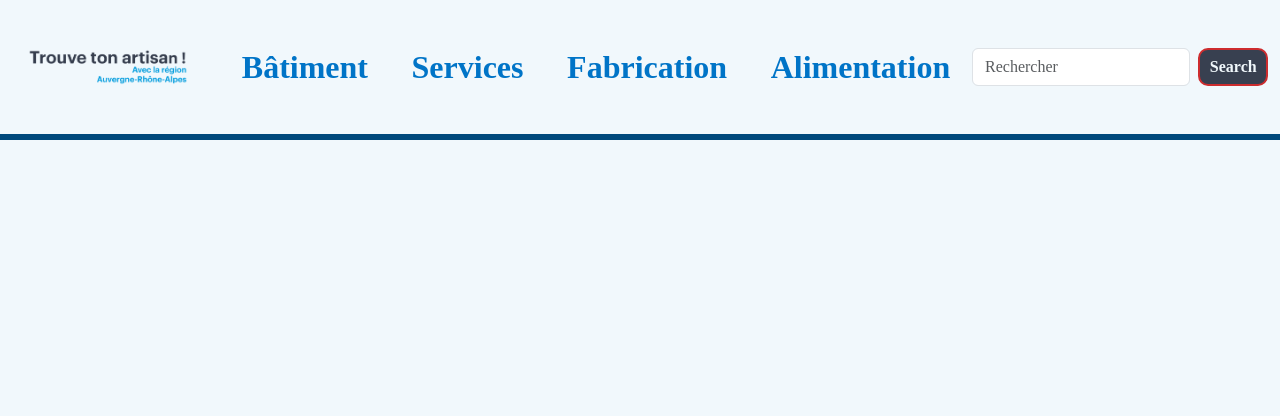
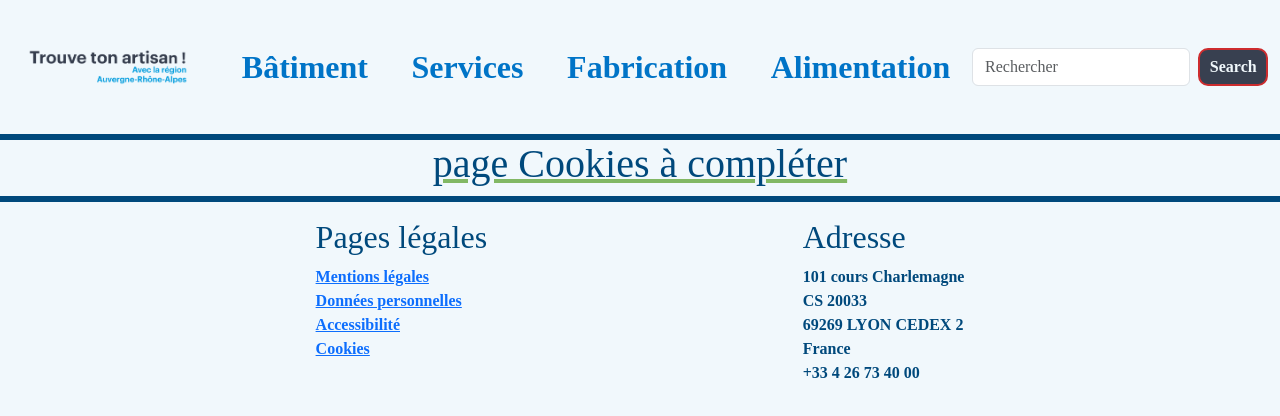
Before and after one commit to Frostbowl/trouve-ton-artisan, a React (Create React App) app: page /cookie in a window 1280 px wide. Shown: the top 416 px of the page. Built offline with nearby package versions, Linux system fonts and the light colour scheme.

Commit message:
footer + redirections vers pages légales

```diff
--- a/src/App.js
+++ b/src/App.js
@@ -1,7 +1,12 @@
 import {Routes, Route} from 'react-router-dom';
 import React from 'react';
 import Header from './pages/header/Header';
+import Footer from './pages/footer/Footer';
 import Home from './pages/main/Home';
+import Mentions from './pages/main/Mention';
+import Data from './pages/main/Data';
+import Accessibility from './pages/main/Accessibility';
+import Cookies from './pages/main/Cookies';
 
 function App() {
   return (
@@ -9,7 +14,12 @@ function App() {
       <Header/>
       <Routes>
         <Route path="/" element={<Home/>}/>
+        <Route path='/mention' element={<Mentions/>}/>
+        <Route path='/data' element={<Data/>}/>
+        <Route path='/access' element={<Accessibility/>}/>
+        <Route path='/cookie' element={<Cookies/>}/>
       </Routes>
+      <Footer/>
     </div>
   );
 }
--- /dev/null
+++ b/src/pages/footer/Footer.css
@@ -0,0 +1,30 @@
+.footer, .legal, .address{
+    display: flex;
+    flex-direction: column;
+}
+
+.legal{
+    border-bottom: #00497c solid 0.2rem;
+    margin-top: 1rem;
+    padding-bottom: 1rem;
+}
+
+.address{
+    margin-top: 1rem;
+}
+
+footer{
+    border-top: 0.4rem solid #00497c;
+}
+
+@media (min-width: 768px){
+    .footer{
+        display: flex;
+        flex-direction: row;
+        justify-content: space-evenly;
+    }
+
+    .legal{
+        border: none;
+    }
+}
--- /dev/null
+++ b/src/pages/footer/Footer.jsx
@@ -0,0 +1,31 @@
+import React from "react";
+import { Link } from "react-router-dom";
+import "./Footer.css";
+
+const Footer =()=>{
+    return(
+        <footer>
+            <section className="footer">
+                <div className="legal">
+                    <h2>Pages légales</h2>
+                    <Link to='/mention'>Mentions légales</Link>
+                    <Link to='/data'>Données personnelles</Link>
+                    <Link to='/access'>Accessibilité</Link>
+                    <Link to='/cookie'>Cookies</Link>
+                </div>
+                <div className="address">
+                    <h2>Adresse</h2>
+                    <address>
+                        101 cours Charlemagne <br/>
+                        CS 20033 <br />
+                        69269 LYON CEDEX 2 <br />
+                        France <br />
+                        +33 4 26 73 40 00
+                    </address>
+                </div>
+            </section>
+        </footer>
+    )
+}
+
+export default Footer;
--- a/src/pages/header/Header.jsx
+++ b/src/pages/header/Header.jsx
@@ -6,7 +6,7 @@ const Header = () => {
     return(
     <nav class="navbar navbar-expand-lg ">
         <div class="container-fluid">
-          <Link class="navbar-brand" to="#"><img className="logo" src="../img/logo.png" alt="Trouve ton artisant"/></Link>
+          <Link class="navbar-brand" to="/"><img className="logo" src="../img/logo.png" alt="Trouve ton artisant"/></Link>
           <button class="navbar-toggler" type="button" data-bs-toggle="collapse" data-bs-target="#navbarSupportedContent" aria-controls="navbarSupportedContent" aria-expanded="false" aria-label="Toggle navigation">
             <span class="navbar-toggler-icon"></span>
           </button>
--- /dev/null
+++ b/src/pages/main/Accessibility.jsx
@@ -0,0 +1,9 @@
+import React from "react";
+
+const Accessibility = () =>{
+    return(
+        <h1>Page Accessibilité à compléter</h1>
+    )
+}
+
+export default Accessibility;
--- /dev/null
+++ b/src/pages/main/Cookies.jsx
@@ -0,0 +1,9 @@
+import React from "react";
+
+const Cookies = () =>{
+    return(
+        <h1>page Cookies à compléter</h1>
+    )
+}
+
+export default Cookies;
--- /dev/null
+++ b/src/pages/main/Data.jsx
@@ -0,0 +1,9 @@
+import React from "react";
+
+const Data = () =>{
+    return(
+        <h1>Page données personnelles à compléter</h1>
+    )
+}
+
+export default Data;
--- /dev/null
+++ b/src/pages/main/Mention.jsx
@@ -0,0 +1,9 @@
+import React from "react";
+
+const Mentions = () =>{
+    return(
+        <h1>Page mentions légales à compléter</h1>
+    )
+}
+
+export default Mentions;
```
